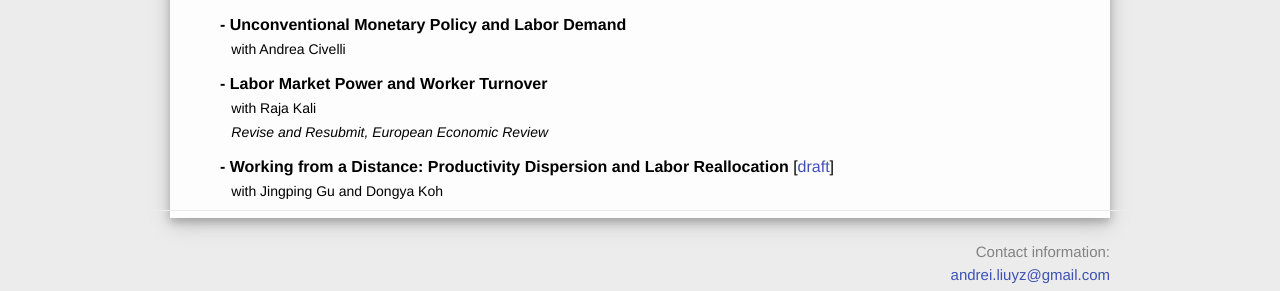
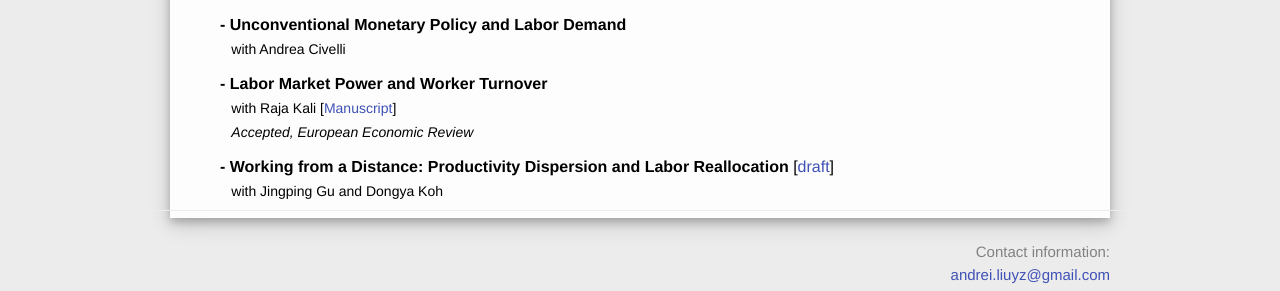
Before and after one commit to Andrew-YizhouLiu/Andrew-YizhouLiu.github.io, a Jekyll site: the page built from research.html, in a window 1280 px wide. Shown: the part 272-563 px from the top of the page. Built offline with Jekyll 4.4.1, drawn with Linux system fonts in a browser that asks for light colours; comment, search, counter and statistics services are not loaded.

Commit message:
2024.2.19

```diff
--- a/research.html
+++ b/research.html
@@ -58,7 +58,9 @@
           <p style="margin-bottom: 0.7cm;font-size:16px;color:black"><b> - Labor Market Power and Worker Turnover </b>
              <br>
            <span style="font-size:14px;margin-left:0.3cm;"> with Raja Kali  <span>
-        <br/> <span style="font-size:14px;margin-left:0.3cm;font-style:italic;"> Revise and Resubmit, European Economic Review <span> </p>
+             [<a href="files/labor_market_power_and_turnover.pdf"
+             target="_blank">Manuscript</a>]
+        <br/> <span style="font-size:14px;margin-left:0.3cm;font-style:italic;"> Accepted, European Economic Review <span> </p>
             <p style="margin-bottom: -0.4cm;">   </p>
 
           <p style="margin-bottom: 0.7cm;font-size:16px;color:black"><b> - Working from a Distance:
@@ -127,7 +129,9 @@
         <p style="margin-bottom: 0.7cm;font-size:14px;color:black"><b> - Labor Market Power and Worker Turnover </b>
            <br>
          <span style="font-size:12px;margin-left:0.3cm;"> with Raja Kali  <span>
-      <br/> <span style="font-size:12px;margin-left:0.3cm;font-style:italic;"> Revise and Resubmit, European Economic Review <span> </p>
+           [<a href="files/labor_market_power_and_turnover.pdf"
+           target="_blank">Manuscript</a>]
+      <br/> <span style="font-size:12px;margin-left:0.3cm;font-style:italic;"> Accepted, European Economic Review <span> </p>
           <p style="margin-bottom: -0.4cm;">   </p>
 
         <p style="margin-bottom: 0.7cm;font-size:14px;color:black"><b> - Working from a Distance:
```
Also changed, not shown: 4 other files.
